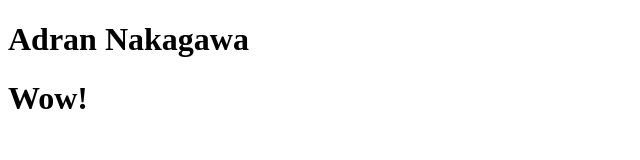
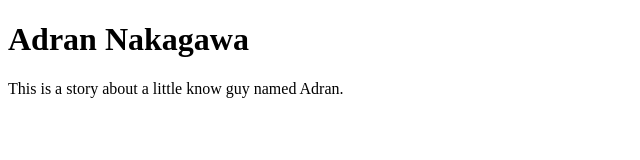
Before and after one commit to Adran5/git_test, a plain HTML site: page index.html in a window 1280 px wide. Shown: the whole page, without its empty margins (0-640 px from the left). Drawn offline with Linux system fonts and the light colour scheme.

Commit message:
added desc

```diff
--- a/index.html
+++ b/index.html
@@ -1,5 +1,5 @@
 <!DOCTYPE HTML>
 <head>
     <h1>Adran Nakagawa</h1>
+    <p>This is a story about a little know guy named Adran.</p>
 </head>
-<h1>Wow!</h1>
```
